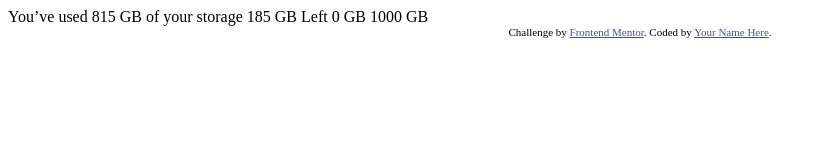
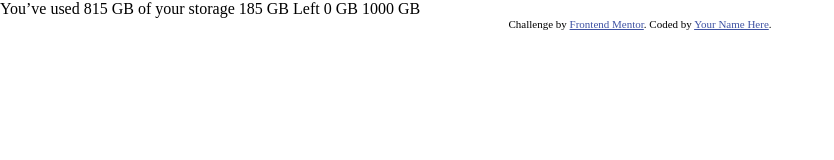
Before and after one commit to YousefKhalid-iq/fylo-data-storage-component, a plain HTML site: page index.html in a window 1280 px wide. Shown: the whole page, without its empty margins (0-834 px from the left). Drawn offline with Linux system fonts and the light colour scheme.

Commit message:
Add files via upload

```diff
--- a/index.html
+++ b/index.html
@@ -2,10 +2,9 @@
 <html lang="en">
 <head>
   <meta charset="UTF-8">
-  <meta name="viewport" content="width=device-width, initial-scale=1.0"> <!-- displays site properly based on user's device -->
-
+  <meta name="viewport" content="width=device-width, initial-scale=1.0">
   <link rel="icon" type="image/png" sizes="32x32" href="./images/favicon-32x32.png">
-
+  <link rel="stylesheet" type="text/css" href="style.css">
   <title>Frontend Mentor | Fylo data storage component</title>
 
   <!-- Feel free to remove these styles or customise in your own stylesheet 👍 -->
```
